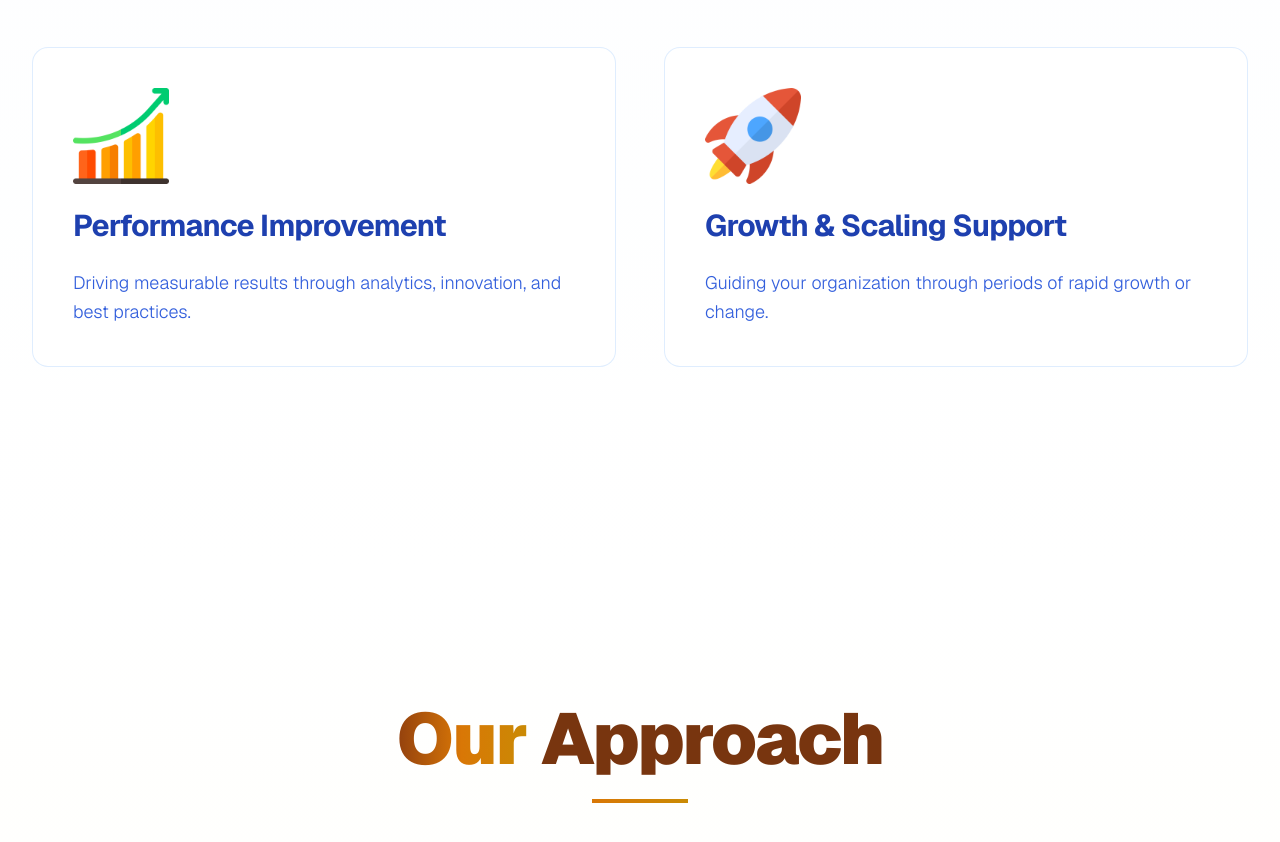
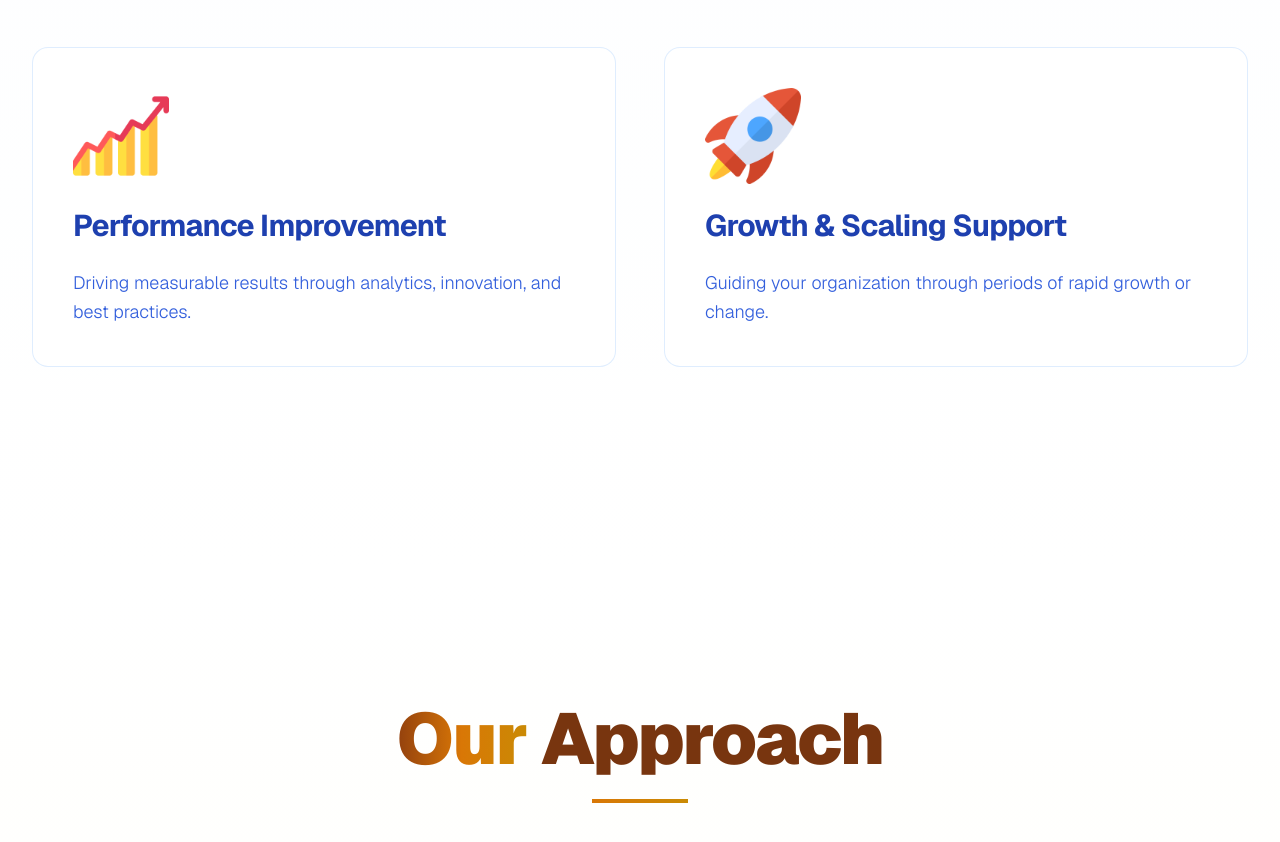
Before and after one commit to jomielcorpuz/BadgerStateSolutions, a Next.js app: page / in a window 1280 px wide. Shown: the part 2859-3701 px from the top of the page. Built offline with nearby package versions, Linux system fonts and the light colour scheme.

Commit message:
replace icon

```diff
--- a/components/BadgerStateSolutions.tsx
+++ b/components/BadgerStateSolutions.tsx
@@ -394,7 +394,7 @@ const BadgerStateSolutions = () => {
                             <div className="group bg-white/80 backdrop-blur-sm border border-blue-200/50 rounded-2xl p-8 lg:p-10 hover:shadow-2xl hover:border-blue-300/70 transition-all duration-300 hover:-translate-y-2 h-full">
                                 <div className="text-5xl lg:text-6xl mb-6 group-hover:scale-110 transition-transform duration-300">
                                     <Image
-                                        src="/icons/performance.png"
+                                        src="/icons/rising.png"
                                         alt="Performance Icon"
                                         width={75}
                                         height={75}
```
